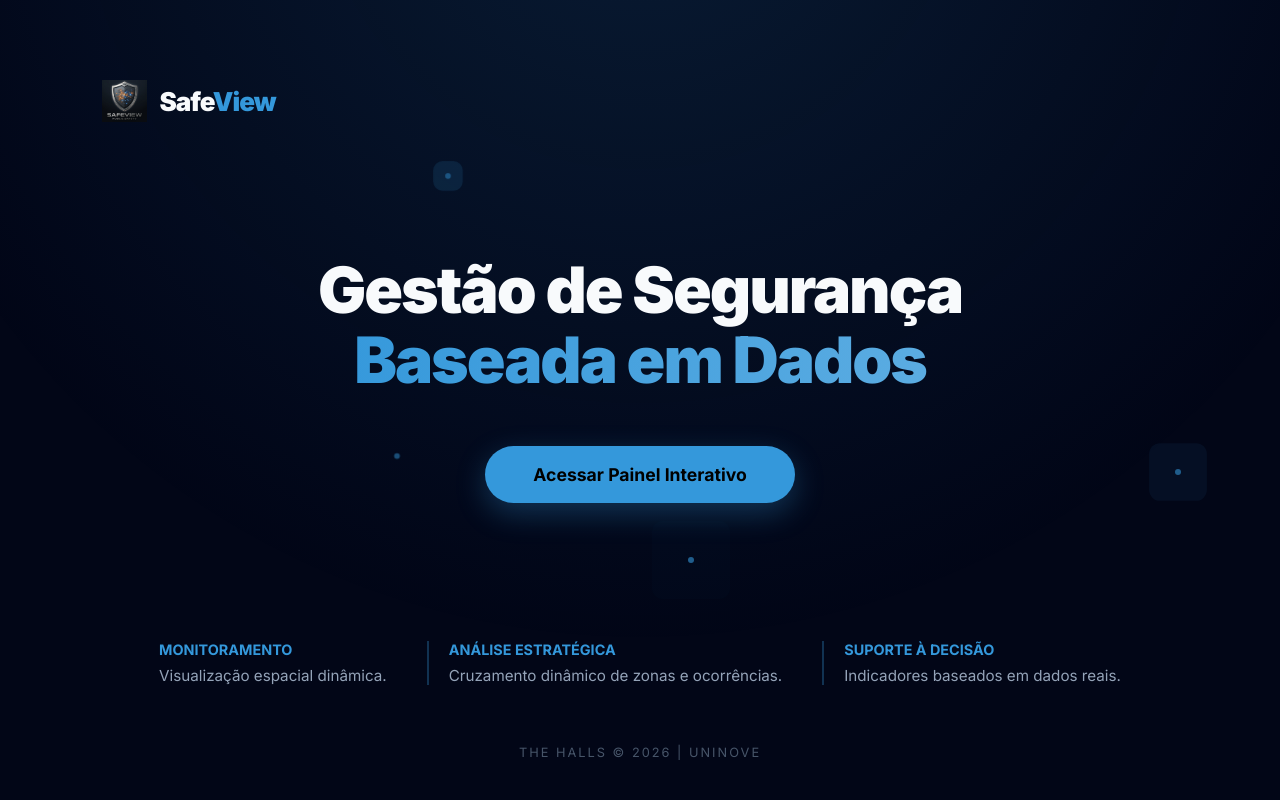
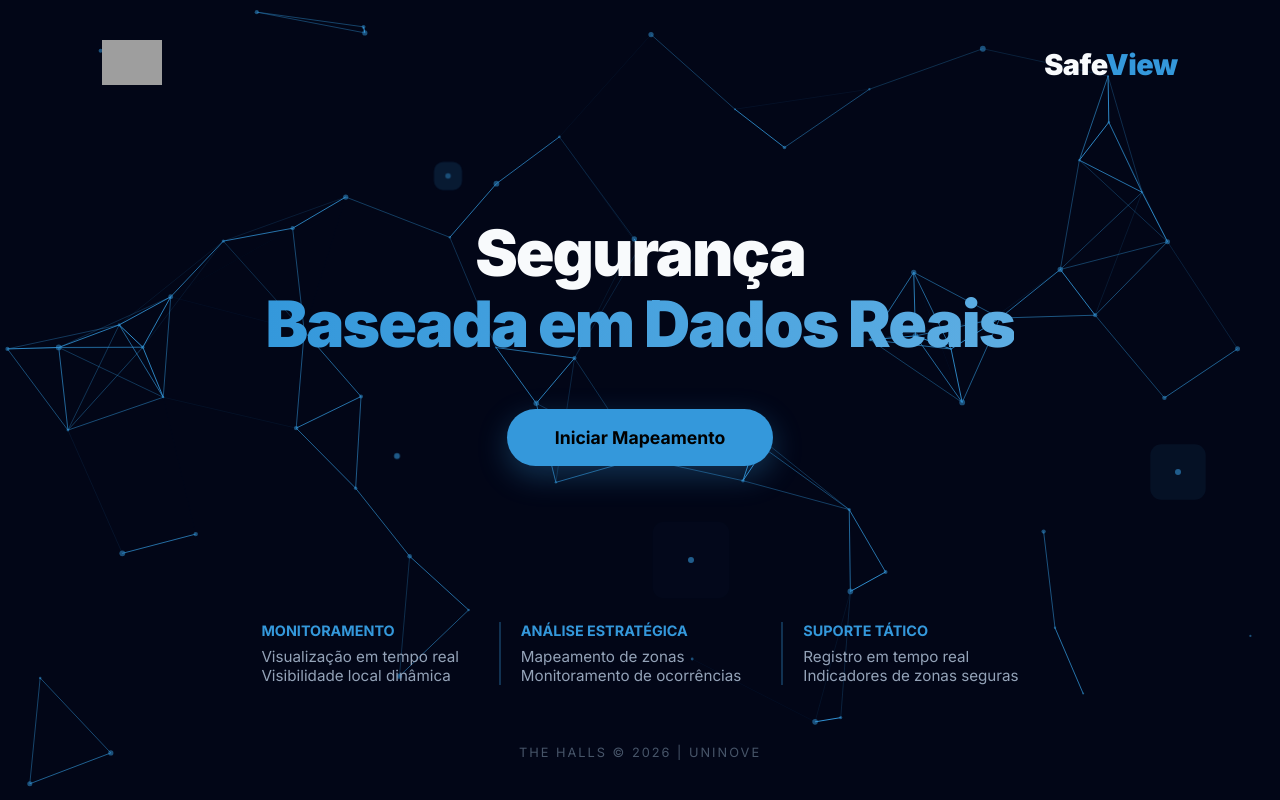
Before and after one commit to andersonsouzx/safeview-repo, a Flask app: page / in a window 1280 px wide. Run offline with Flask 3, Linux system fonts and the light colour scheme; grey boxes are pictures that could not be loaded.

Commit message:
Landing page v0.9

```diff
--- a/templates/landing.html
+++ b/templates/landing.html
@@ -5,7 +5,7 @@
     <meta charset="UTF-8">
     <meta name="viewport" content="width=device-width, initial-scale=1.0">
     <title>SafeView - Monitoramento Inteligente</title>
-    <link rel="icon" type="image/png" href="{{ url_for('static', filename='SvLogo.png') }}">
+    <link rel="icon" type="image/png" href="{{ url_for('static', filename='SafeView_Escudo.png') }}">
     <link href="https://fonts.googleapis.com/css2?family=Inter:wght@400;600;700;900&display=swap" rel="stylesheet">
     <style>
         :root {
@@ -40,13 +40,38 @@
             transform: translateX(-50%);
             width: 100%;
             height: 100%;
-            background: radial-gradient(circle at 50% -20%, rgba(52, 152, 219, 0.15) 0%, rgba(2, 6, 23, 0) 70%);
+            background: radial-gradient(circlheadere at 50% -20%, rgba(52, 152, 219, 0.15) 0%, rgba(2, 6, 23, 0) 70%);
             z-index: 0;
         }
 
         header {
-            padding: 80px 8%;
+            display: flex;
+            justify-content: space-between;
+            /* Distribui os elementos para as extremidades */
+            align-items: center;
+            padding: 40px 8%;
+            background-color: transparent;
             z-index: 10;
+            width: 100%;
+        }
+
+        .logo-left img {
+            height: 45px;
+            /* Altura do escudo */
+            width: auto;
+        }
+
+        .name-right {
+            font-size: 1.8rem;
+            font-weight: 800;
+            letter-spacing: -0.5px;
+            color: var(--text-main);
+            /* Agora o "Safe" fica branco */
+        }
+
+        /* Adicione este bloco para pintar apenas o "View" */
+        .name-right span {
+            color: var(--accent);
         }
 
         .logo-container {
@@ -245,38 +270,44 @@
 </head>
 
 <body>
+    <canvas id="network-canvas"
+        style="position: absolute; top: 0; left: 0; width: 100%; height: 100%; z-index: 0; pointer-events: none;"></canvas>
     <div id="live-background"
         style="position: absolute; top: 0; left: 0; width: 100%; height: 100%; z-index: 0; overflow: hidden; pointer-events: none;">
     </div>
     <div class="glow"></div>
 
     <header>
-        <div class="logo-container" style="user-select: none; cursor: default;">
-            <img src="{{ url_for('static', filename='SvLogo.png') }}" alt="SafeView Logo" draggable="false"
-                style="pointer-events: none; -webkit-user-drag: none;">
-            <div class="logo-text">Safe<span>View</span></div>
+        <div class="logo-left">
+            <img src="{{ url_for('static', filename='SafeView_Escudo.png') }}" alt="SafeView Logo">
+        </div>
+        <div class="name-right">
+            Safe<span>View</span>
         </div>
     </header>
 
     <main>
         <div class="presentation-box">
-            <h1 style="margin-bottom: 50px;">Gestão de Segurança <span>Baseada em Dados</span></h1>
+            <h1 style="margin-bottom: 50px;">Segurança <span>Baseada em Dados Reais</span></h1>
 
-            <a class="btn-start" data-url="/mapa" style="cursor: pointer;">Acessar Painel Interativo</a>
+            <a class="btn-start" data-url="/mapa" style="cursor: pointer;">Iniciar Mapeamento</a>
         </div>
 
         <div class="features">
             <div class="feature-item">
                 <h3>Monitoramento</h3>
-                <p>Visualização espacial dinâmica.</p>
+                <p>Visualização em tempo real</p>
+                <p>Visibilidade local dinâmica</p>
             </div>
             <div class="feature-item">
                 <h3>Análise Estratégica</h3>
-                <p>Cruzamento dinâmico de zonas e ocorrências.</p>
+                <p>Mapeamento de zonas</p>
+                <p>Monitoramento de ocorrências</p>
             </div>
             <div class="feature-item">
-                <h3>Suporte à Decisão</h3>
-                <p>Indicadores baseados em dados reais.</p>
+                <h3>Suporte Tático</h3>
+                <p>Registro em tempo real</p>
+                <p>Indicadores de zonas seguras</p>
             </div>
         </div>
     </main>
@@ -347,12 +378,13 @@
             text-transform: uppercase;
         }
 
-/* --- ANIMAÇÃO DE ENTRADA (CASCATA) --- */
+        /* --- ANIMAÇÃO DE ENTRADA (CASCATA) --- */
         @keyframes fadeUp {
             0% {
                 opacity: 0;
                 transform: translateY(30px);
             }
+
             100% {
                 opacity: 1;
                 transform: translateY(0);
@@ -413,6 +445,90 @@
         }
 
         setInterval(createLivePin, 900);
+
+        // --- LÓGICA DO FUNDO DE POLÍGONOS ---
+        const canvas = document.getElementById('network-canvas');
+        const ctx = canvas.getContext('2d');
+        let particlesArray;
+
+        canvas.width = window.innerWidth;
+        canvas.height = window.innerHeight;
+
+        window.addEventListener('resize', () => {
+            canvas.width = window.innerWidth;
+            canvas.height = window.innerHeight;
+            init();
+        });
+
+        class Particle {
+            constructor(x, y, directionX, directionY, size, color) {
+                this.x = x;
+                this.y = y;
+                this.directionX = directionX;
+                this.directionY = directionY;
+                this.size = size;
+                this.color = color;
+            }
+            draw() {
+                ctx.beginPath();
+                ctx.arc(this.x, this.y, this.size, 0, Math.PI * 2, false);
+                ctx.fillStyle = this.color;
+                ctx.fill();
+            }
+            update() {
+                if (this.x > canvas.width || this.x < 0) this.directionX = -this.directionX;
+                if (this.y > canvas.height || this.y < 0) this.directionY = -this.directionY;
+                this.x += this.directionX;
+                this.y += this.directionY;
+                this.draw();
+            }
+        }
+
+        function init() {
+            particlesArray = [];
+            let numberOfParticles = (canvas.height * canvas.width) / 15000;
+            for (let i = 0; i < numberOfParticles; i++) {
+                let size = (Math.random() * 2) + 1;
+                let x = (Math.random() * ((innerWidth - size * 2) - (size * 2)) + size * 2);
+                let y = (Math.random() * ((innerHeight - size * 2) - (size * 2)) + size * 2);
+                let directionX = (Math.random() * 1) - 0.5;
+                let directionY = (Math.random() * 1) - 0.5;
+                let color = 'rgba(52, 152, 219, 0.5)'; // Azul do sistema
+                particlesArray.push(new Particle(x, y, directionX, directionY, size, color));
+            }
+        }
+
+        function connect() {
+            for (let a = 0; a < particlesArray.length; a++) {
+                for (let b = a; b < particlesArray.length; b++) {
+                    let distance = ((particlesArray[a].x - particlesArray[b].x) * (particlesArray[a].x - particlesArray[b].x))
+                        + ((particlesArray[a].y - particlesArray[b].y) * (particlesArray[a].y - particlesArray[b].y));
+
+                    if (distance < (canvas.width / 7) * (canvas.height / 7)) {
+                        let opacity = 1 - (distance / 20000);
+                        ctx.strokeStyle = 'rgba(52, 152, 219,' + opacity + ')';
+                        ctx.lineWidth = 1;
+                        ctx.beginPath();
+                        ctx.moveTo(particlesArray[a].x, particlesArray[a].y);
+                        ctx.lineTo(particlesArray[b].x, particlesArray[b].y);
+                        ctx.stroke();
+                    }
+                }
+            }
+        }
+
+        function animate() {
+            requestAnimationFrame(animate);
+            ctx.clearRect(0, 0, innerWidth, innerHeight);
+            for (let i = 0; i < particlesArray.length; i++) {
+                particlesArray[i].update();
+            }
+            connect();
+        }
+
+        init();
+        animate();
+
     </script>
 
 </body>
```
Also changed, not shown: static/SafeView_Logo.png (added), 1 other file.
